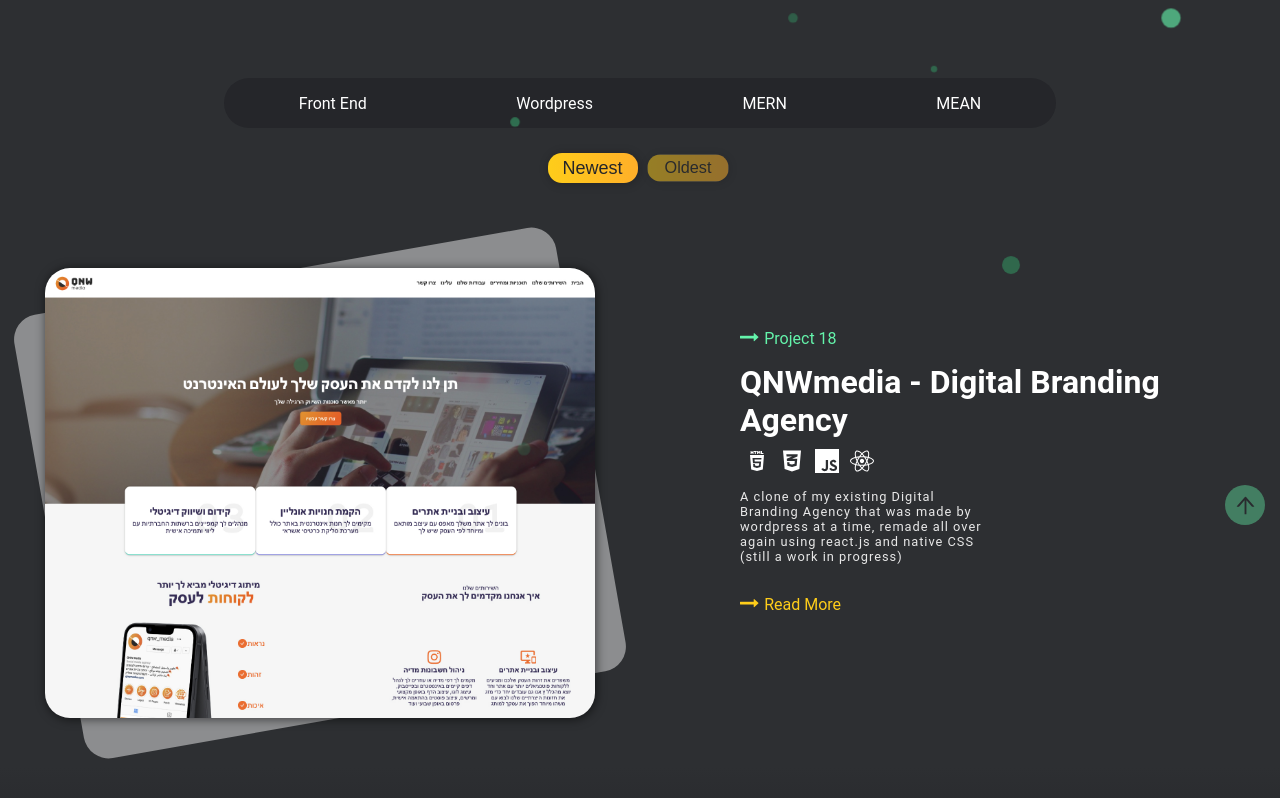
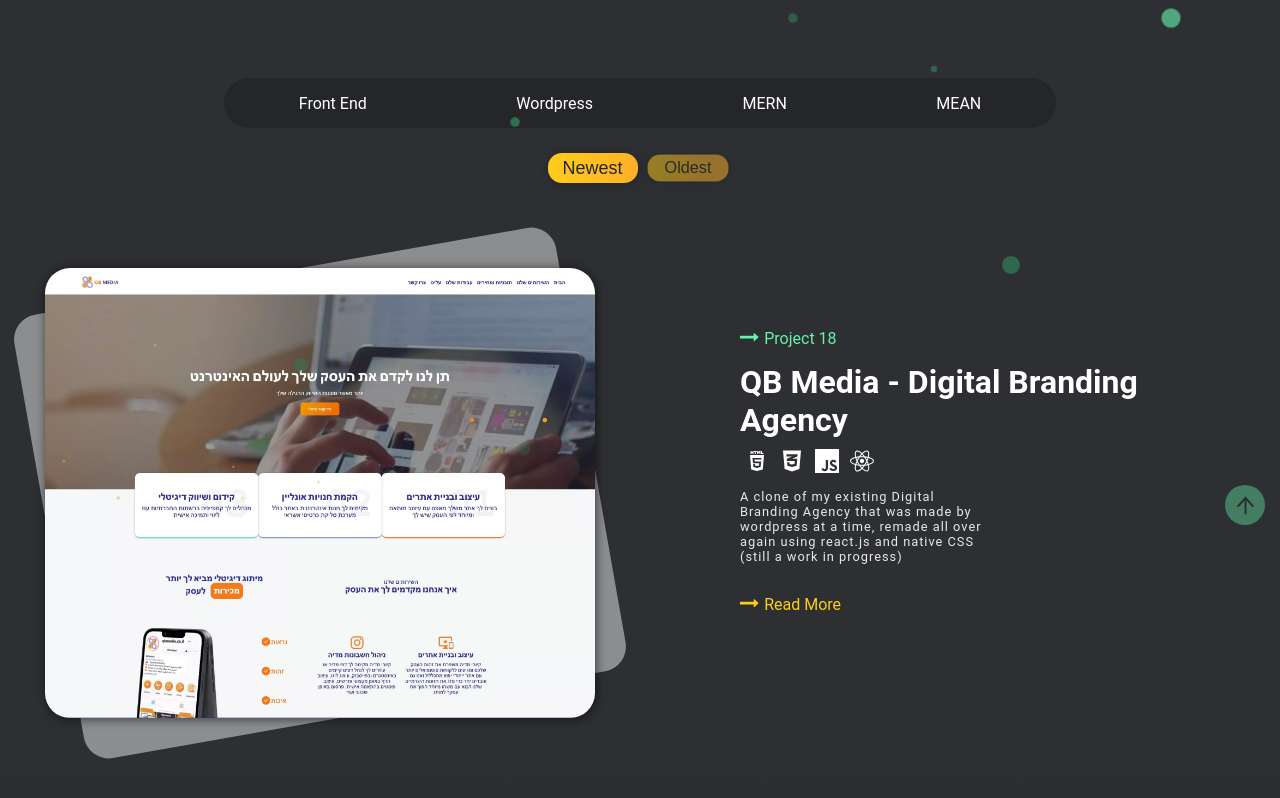
Before and after one commit to moodyomar/portfolio, a React (Create React App) app: page /portfolio in a window 1280 px wide. Shown: the part 260-1058 px from the top of the page. Built offline with nearby package versions, Linux system fonts and the light colour scheme.

Commit message:
update project

```diff
--- a/src/components/styles/ProjectCard.css
+++ b/src/components/styles/ProjectCard.css
@@ -66,7 +66,7 @@
   background-position: 20%;
 }
 #p18{
-  background-image: url('../../assets/qnw.jpg');
+  background-image: url('../../assets/qbmedia.webp');
 }
 #bernard{
   background-image: url('https://upload.wikimedia.org/wikipedia/commons/a/a6/George_Bernard_Shaw.jpg');
--- a/src/data/projects.json
+++ b/src/data/projects.json
@@ -1,7 +1,7 @@
 [
 {
     "intro":"Project 18",
-    "title":"QNWmedia - Digital Branding Agency",
+    "title":"QB Media - Digital Branding Agency",
     "tools":["html","css","js","react"],
     "content":"A clone of my existing Digital Branding Agency that was made by wordpress at a time, remade all over again using react.js and native CSS (still a work in progress)",
     "btnclass":"readMore",
@@ -9,8 +9,8 @@
     "icon":true,
     "flip":true,
     "pId":"p18",
-    "link":"https://maqnw.netlify.app",
-    "more":"https://maqnw.netlify.app",
+    "link":"https://qbmedia.co.il",
+    "more":"https://qbmedia.co.il",
     "cat":"Front End"
   },
 {
```
Also changed, not shown: src/assets/qbmedia.webp (added), src/assets/qnw.jpg (deleted).
